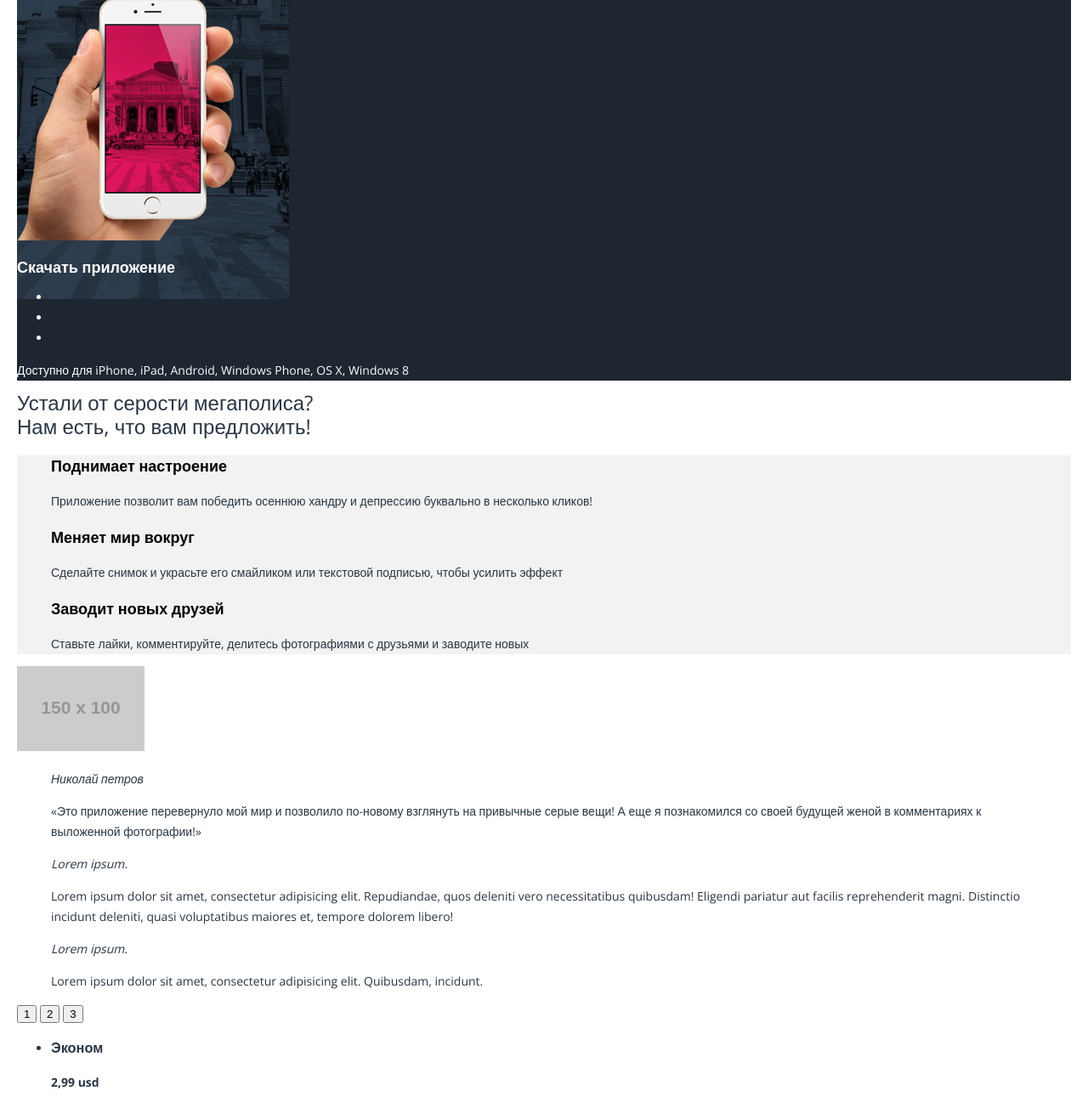
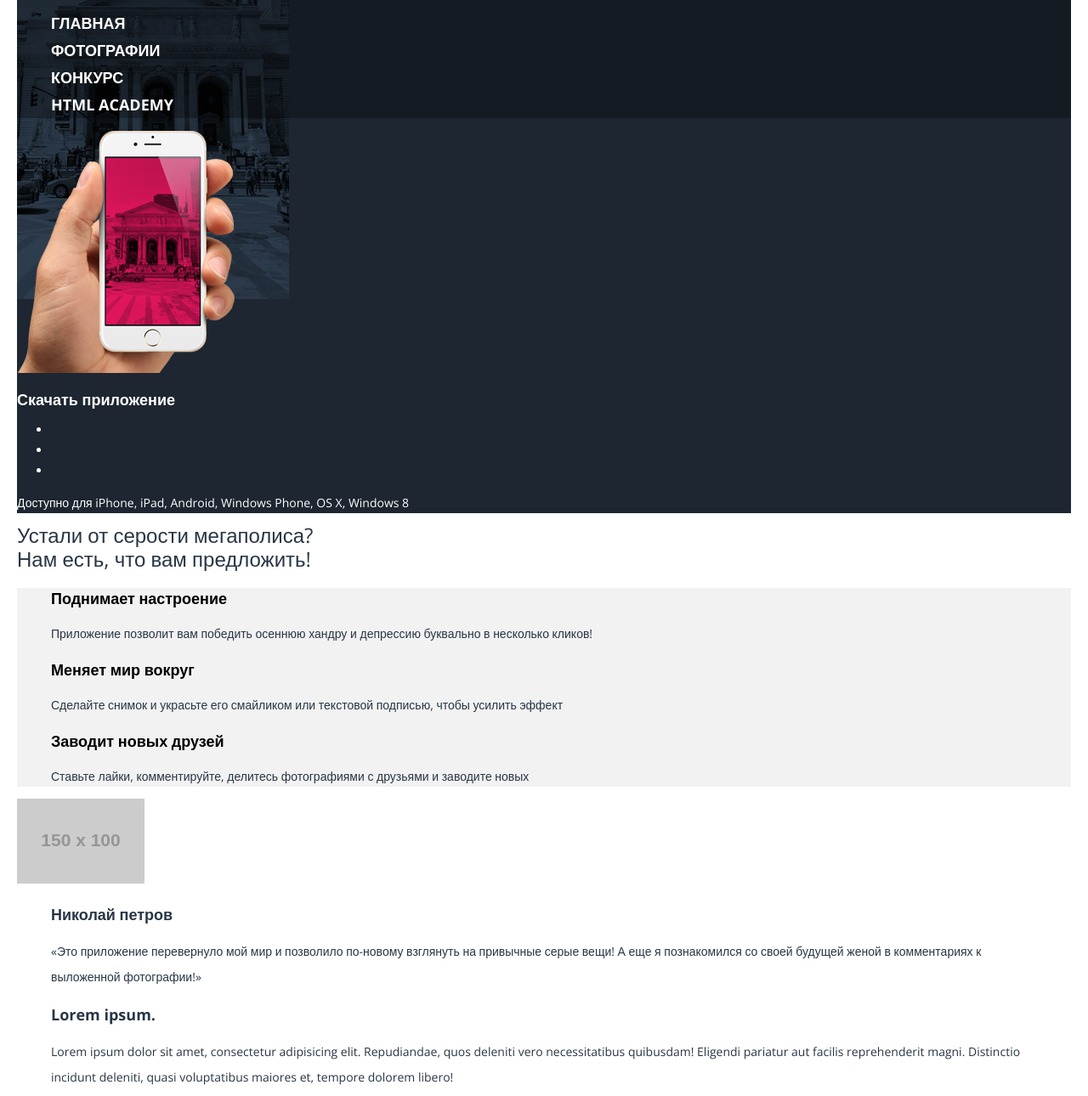
Before and after one commit to Destors/276285-pink, a website: page source/index.html in a window 1280 px wide. Shown: the part 110-1400 px from the top of the page at 85% size. Drawn offline with nearby package versions, Linux system fonts and the light colour scheme; files that its build step writes are made by us from their sources; placeholder pictures from the web are drawn by us.

Commit message:
index_less_0.1

```diff
--- a/source/index.html
+++ b/source/index.html
@@ -15,19 +15,19 @@
           </a>
           <button class="main-nav__toggle" type="button">Открыть меню</button>
         </div>
-        <div class="main-nav__wrapper visually-hidden">
+        <div class="main-nav__wrapper">
           <ul class="main-nav__list site-list">
             <li class="site-list__item site-list__item--active">
-              <a href="">Главная</a>
+              <a class="site-list__link" href="#">Главная</a>
             </li>
             <li class="site-list__item">
-              <a href="">Фотографии</a>
+              <a class="site-list__link" href="#">Фотографии</a>
             </li>
             <li class="site-list__item">
-              <a href="">Конкурс</a>
+              <a class="site-list__link" href="#">Конкурс</a>
             </li>
             <li class="site-list__item">
-              <a href="">Html Academy</a>
+             <a class="site-list__link" href="#">Html Academy</a>
             </li>
           </ul>
         </div>
@@ -143,11 +143,11 @@
       </section>
       <footer class="page-footer">
         <section class="page-footer__contacts contacts">
-          <h2 class="contacts__header">Остались вопросы?<br>Свяжитесь с нами!</h2>
+          <h2 class="contacts__header advantages__slogan">Остались вопросы?<br>Свяжитесь с нами!</h2>
           <b class="contacts__title">Звоните:</b>
           <p class="contacts__description">+7 (812) 555-66-66</p>
           <b class="contacts__title">Пишите:</b>
-          <p class="contacts_description">mail@htmlacademy.ru</p>
+          <p class="contacts__description">mail@htmlacademy.ru</p>
           <b class="contacts__title">Приезжайте в гости:</b>
           <p class="contacts__description">ул. Большая<br>Конюшенная, 19/8</p>
         </section>
--- /dev/null
+++ b/source/less/blocks/buy-menu.less
@@ -0,0 +1,29 @@
+.buy-menu {
+  background-color: @body-bg-color-extra;
+}
+
+.slider__list {
+  list-style: none;
+}
+
+.buy-menu__header {
+  background-color: @buy-menu__header-color;
+}
+
+.buy-menu__title {
+  color: @buy-menu__price-color;
+  font-weight: 700;
+  font-size: 18px;
+  line-height: 30px;
+}
+
+.buy-menu__price {
+  color: @buy-menu__price-color;
+  font-weight: 300;
+  font-size: 24px;
+  line-height: 30px;
+}
+
+.buy-menu__feature {
+  line-height: 30px;
+}
--- a/source/less/blocks/main-nav.less
+++ b/source/less/blocks/main-nav.less
@@ -1,3 +1,17 @@
 .main-nav {
   background-color: rgba(0, 0, 0, 0.3);
 }
+
+.main-nav__list {
+  list-style: none;
+}
+
+.site-list__link {
+  font-size: 18px;
+  line-height: 32px;
+  text-transform: uppercase;
+  text-decoration: none;
+  font-weight: 700;
+  border: none;
+  color: @header-font-color;
+}
--- /dev/null
+++ b/source/less/blocks/page-footer.less
@@ -0,0 +1,10 @@
+.contacts__title {
+  font-weight: 700;
+  font-size: 18px;
+}
+
+.contacts__description {
+  font-weight: 300;
+  font-size: 24px;
+  color: #d22856;
+}
--- a/source/less/blocks/page-header.less
+++ b/source/less/blocks/page-header.less
@@ -2,5 +2,5 @@
   background-color: @header-bg-color;
   background-image: url(../img/bg-back-mobile@1x.jpg);
   background-repeat: no-repeat;
-  color: #ffffff;
+  color: @header-font-color;
 }
--- /dev/null
+++ b/source/less/blocks/reviews.less
@@ -0,0 +1,10 @@
+.reviews__author {
+  font-style: normal;
+  font-weight: 700;
+  font-size: 18px;
+  line-height: 30px;
+}
+
+.reviews__text {
+  line-height: 30px;
+}
--- a/source/less/style.less
+++ b/source/less/style.less
@@ -29,3 +29,6 @@ body {
 @import "blocks/main-nav.less";
 @import "blocks/main-poster.less";
 @import "blocks/advantages.less";
+@import "blocks/reviews.less";
+@import "blocks/buy-menu.less";
+@import "blocks/page-footer";
--- a/source/less/variables.less
+++ b/source/less/variables.less
@@ -1,3 +1,6 @@
 @header-bg-color: #1d2631;
+@header-font-color: #ffffff;
 @body-bg-color: #ffffff;
 @body-bg-color-extra: #f2f2f2;
+@buy-menu__header-color: #283645;
+@buy-menu__price-color: #ffffff;
```
